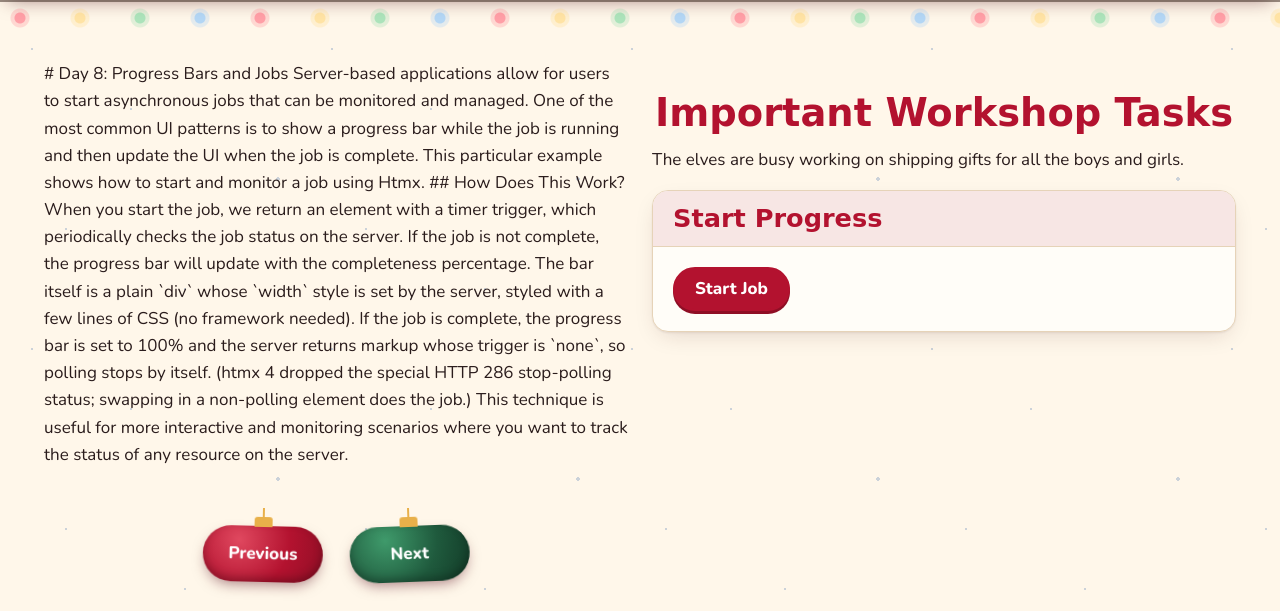
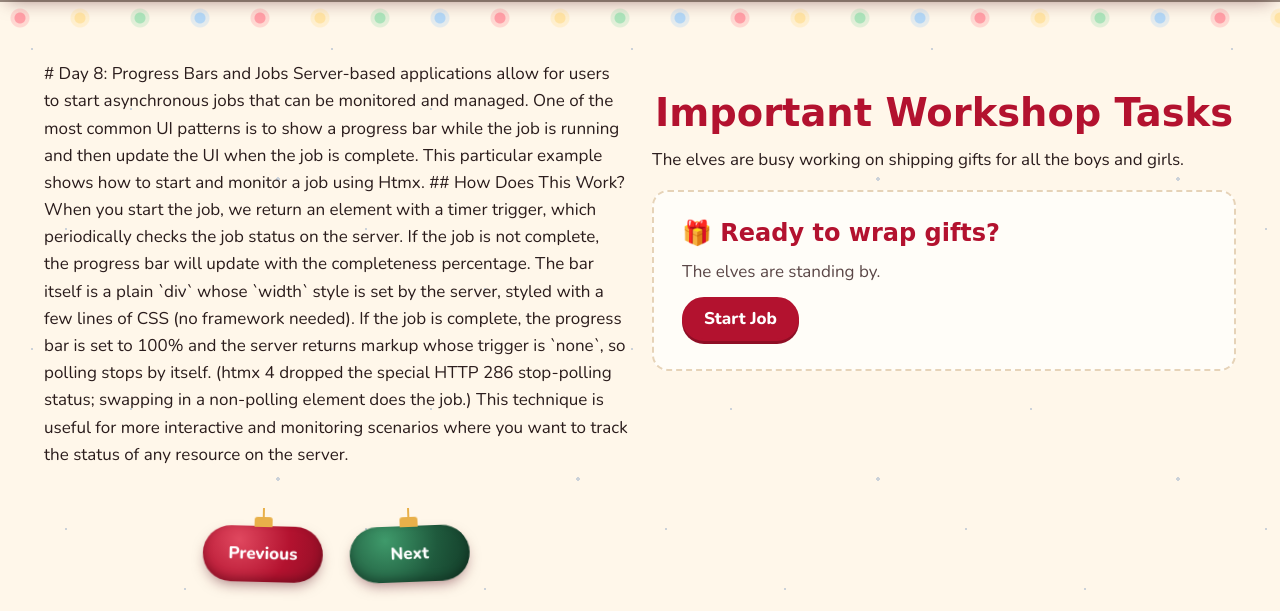
Before and after one commit to khalidabuhakmeh/twelve-days-of-htmx-mas, an ASP.NET Core app: page /Samples/Day_08 in a window 1280 px wide. Shown: the part 71-682 px from the top of the page. Run offline with ASP.NET Core 8, Linux system fonts and the light colour scheme; data that the repository does not hold is empty; some libraries are stand-ins or nearby versions; some web fonts are replaced.

Commit message:
Flatten Day 8 job panel, fix Start swap target, align Day 12 shortcut keys on one row
- Day 8: replace nested cards with a single panel; Start button now targets #job-card (outerHTML) instead of swapping into itself
- Day 12: keep H/J/M/S shortcut buttons on a single row

```diff
--- a/twelve-days-of-htmx-mas/Pages/Samples/Day_08/_Job.cshtml
+++ b/twelve-days-of-htmx-mas/Pages/Samples/Day_08/_Job.cshtml
@@ -1,12 +1,9 @@
 @model IndexModel
 
-<div id="job-card" class="card">
-    <div class="card-header">
-        <h2>Start Progress</h2>
-    </div>
-    <div class="card-body">
-        <button class="btn btn-danger" hx-post hxn-page="Index" hxn-page-handler="Start">
-            Start Job
-        </button>
-    </div>
+<div id="job-card" class="workshop">
+    <h3 class="workshop-title"><span aria-hidden="true">🎁</span> Ready to wrap gifts?</h3>
+    <p class="workshop-note">The elves are standing by.</p>
+    <button class="btn btn-danger" hx-post hxn-page="Index" hxn-page-handler="Start" hx-target="#job-card" hx-swap="outerHTML">
+        Start Job
+    </button>
 </div>
--- a/twelve-days-of-htmx-mas/Pages/Samples/Day_12/Index.cshtml
+++ b/twelve-days-of-htmx-mas/Pages/Samples/Day_12/Index.cshtml
@@ -46,6 +46,10 @@
                 opacity: 0;
             }
 
+            .card-footer > p { flex: 0 0 100%; margin: 0; }
+            .card-footer .keys { display: flex; flex-wrap: nowrap; gap: .5rem; justify-content: center; }
+            .card-footer .keys .btn { min-width: 3rem; }
+
             #card {
                 opacity: 1;
                 transition: opacity 1s ease-out;
@@ -70,6 +74,7 @@
             <div class="card-footer text-center" hx-target:inherited="#card" hx-swap:inherited="outerHTML">
                 <p>Press the keyboard keys for a clothing item:
                 </p>
+                <div class="keys">
                 <button class="btn btn-danger" hx-trigger="click, keyup[key=='h'||key=='H'] from:body"
                         hx-post hxn-page="Index" hxn-page-handler="Card" hxn-route-card="hat">
                     H
@@ -86,6 +91,7 @@
                         hx-post hxn-page="Index" hxn-page-handler="Card" hxn-route-card="socks">
                     S
                 </button>
+                </div>
             </div>
         </div>
 
--- a/twelve-days-of-htmx-mas/wwwroot/css/site.css
+++ b/twelve-days-of-htmx-mas/wwwroot/css/site.css
@@ -663,3 +663,21 @@ body::before {
   .ornaments a { min-width: 6rem; padding-inline: 1rem; }
   .site-nav a { padding-inline: .75rem; }
 }
+
+/* Day 8: one flat workshop panel (no nested cards) */
+.workshop {
+  background: var(--surface);
+  border: 2px dashed var(--line);
+  border-radius: var(--radius);
+  padding: clamp(1rem, 4vw, 1.75rem);
+  display: flex;
+  flex-direction: column;
+  align-items: flex-start;
+  gap: .75rem;
+}
+.workshop > * { margin: 0; }
+.workshop-title { font-family: var(--font-display); font-size: 1.5rem; color: var(--accent); }
+.workshop-note { color: var(--ink-soft); }
+.workshop > div { align-self: stretch; }
+.workshop .progress { border: 0; box-shadow: inset 0 0 0 2px var(--line); }
+.workshop-meter { margin: .4rem 0 0; font-weight: 700; color: var(--ink-soft); font-variant-numeric: tabular-nums; }
```
Also changed, not shown: twelve-days-of-htmx-mas/Pages/Samples/Day_08/_Start.cshtml (+6 -13 lines).
